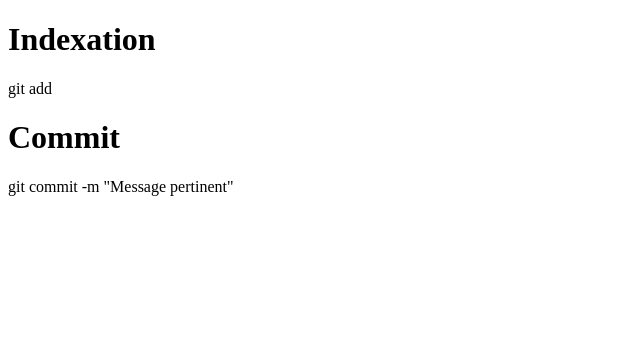
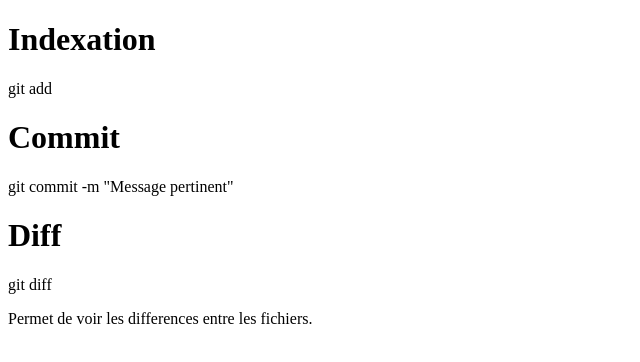
Before and after one commit to VivvMich/gigit, a plain HTML site: page index.html in a window 1280 px wide. Shown: the whole page, without its empty margins (0-640 px from the left). Drawn offline with Linux system fonts and the light colour scheme.

Commit message:
add diff

```diff
--- a/index.html
+++ b/index.html
@@ -14,5 +14,10 @@
 
     <p>git commit -m "Message pertinent"</p>
 
+
+<h1>Diff</h1>
+
+    <p>git diff</p>
+    <p>Permet de voir les differences entre les fichiers.</p>
 </body>
 </html>
```
